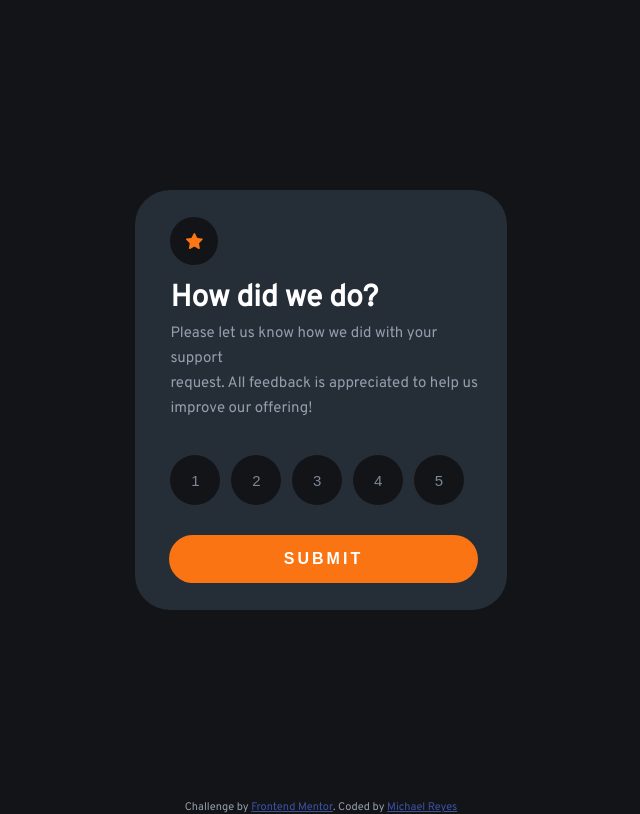
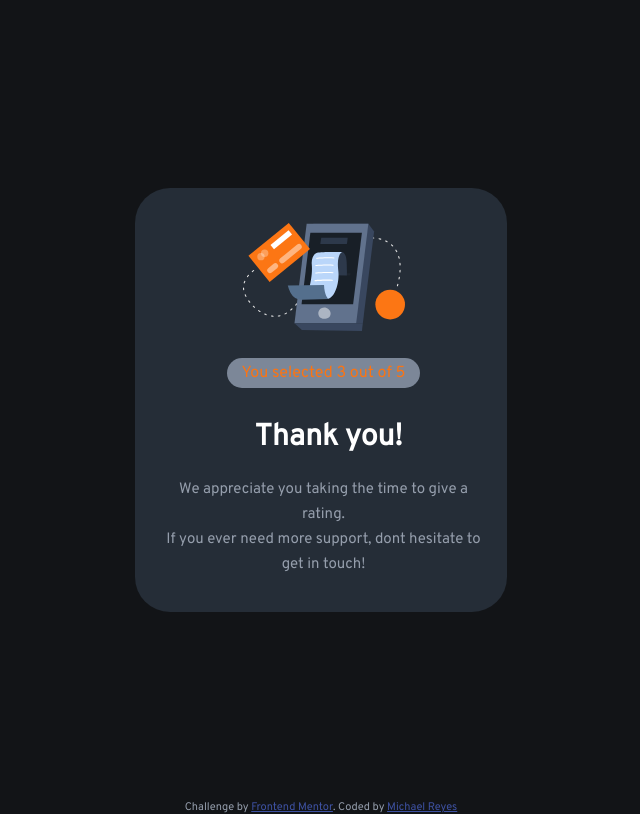
Before and after one commit to michaelr47/InteractiveRatingComponent, a plain HTML site: page index.html in a window 1280 px wide. Both pictures are taken after a click on the button "SUBMIT". Shown: the whole page, without its empty margins (319-959 px from the left). Drawn offline with Linux system fonts and the light colour scheme.

Commit message:
centered ty container, rating works

```diff
--- a/app.js
+++ b/app.js
@@ -1,25 +1,32 @@
 const ratingBtns = document.getElementsByClassName('rating');
-const numberRating = document.getElementById('ratingNum');
+const numberRatingSpan = document.getElementById('ratingNum');
 const submitBtn = document.getElementById('submitButton');
 
 
 for (const button of ratingBtns) {
+
     button.addEventListener('click', () => {
-            numberRating.innerText = button.innerText;
+        button.style.backgroundColor = '#7c8798';
+        button.style.color = 'white';
+        numberRatingSpan.innerText = button.innerText;
+
+    });
+
+};
+
+
+submitBtn.addEventListener('click', () => {
 
     document.getElementsByClassName('main-container')[0].style.display = 'none';
-            document.getElementsByClassName('thankYouContainer')[0].style.display = 'block';
+
     let thankStyle = document.getElementsByClassName('thankYouContainer')[0].style;
-
     thankStyle.display = 'flex';
     thankStyle.flexDirection = 'column';
     thankStyle.alignItems = 'center';
     thankStyle.justifyContent = 'space-around';
     thankStyle.backgroundColor = 'var(--darkBlue)';
     thankStyle.width = 29 + '%';
-            thankStyle.height = 50 + '%';
+    thankStyle.height = 53 + '%';
     thankStyle.borderRadius = 35 + 'px';
     thankStyle.padding = 25 + 'px ' + 20 + 'px ' + 25 + 'px ' + 25 + 'px';
-
-        });
-    };
+})
--- a/index.html
+++ b/index.html
@@ -1,20 +1,25 @@
 <!DOCTYPE html>
 <html lang="en">
   <head>
-  <meta charset="UTF-8">
-  <meta name="viewport" content="width=device-width, initial-scale=1.0"> <!-- displays site properly based on user's device -->
+    <meta charset="UTF-8" />
+    <meta name="viewport" content="width=device-width, initial-scale=1.0" />
+    <!-- displays site properly based on user's device -->
 
-  <link rel="icon" type="image/png" sizes="32x32" href="./images/favicon-32x32.png">
-  <link rel="stylesheet" href="styles.css">
+    <link
+      rel="icon"
+      type="image/png"
+      sizes="32x32"
+      href="./images/favicon-32x32.png"
+    />
+    <link rel="stylesheet" href="styles.css" />
     <script defer src="./app.js"></script>
     <title>Frontend Mentor | Interactive rating component</title>
   </head>
   <body>
     <main>
-    <div class="main-container hidden">
-
+      <div class="main-container">
         <div id="starDiv">
-        <img id="svgStar" src="./images/icon-star.svg" alt="start icon">
+          <img id="svgStar" src="./images/icon-star.svg" alt="start icon" />
         </div>
 
         <div id="headingQuestion">
@@ -23,8 +28,9 @@
 
         <div id="paragraphText">
           <p class="description-text">
-        Please let us know how we did with your support<br> request. All feedback is appreciated
-        to help us <br>improve our offering!
+            Please let us know how we did with your support<br />
+            request. All feedback is appreciated to help us <br />improve our
+            offering!
           </p>
         </div>
 
@@ -40,24 +46,31 @@
           <button id="submitButton">Submit</button>
         </div>
       </div>
-  <div class="thankYouContainer hidden">
+      <div class="thankYouContainer">
         <div id="ratingImage">
-      <img src="./images/illustration-thank-you.svg" alt="rating image">
+          <img src="./images/illustration-thank-you.svg" alt="rating image" />
         </div>
 
         <div id="selectedRatingDiv">
-      <p id="selectedText">You selected <span id="ratingNum">3</span> out of 5</p>
+          <sub
+            ><p id="selectedText">
+              You selected <span id="ratingNum">3</span> out of 5
+            </p></sub
+          >
         </div>
         <h1 id="ty">Thank you!</h1>
-    We appreciate you taking the time to give a rating. If you ever need more support,
-    dont hesitate to get in touch!
-    Thank you state end
+        <p id="appreciateText" style="text-align: center">
+          We appreciate you taking the time to give a rating.<br />If you ever
+          need more support, dont hesitate to <br />get in touch!
+        </p>
       </div>
     </main>
     <footer>
       <div class="attribution">
-    Challenge by <a href="https://www.frontendmentor.io?ref=challenge" target="_blank">Frontend Mentor</a>.
-    Coded by <a href="#">Michael Reyes</a>
+        Challenge by
+        <a href="https://www.frontendmentor.io?ref=challenge" target="_blank"
+          >Frontend Mentor</a
+        >. Coded by <a href="#">Michael Reyes</a>
       </div>
     </footer>
   </body>
--- a/styles.css
+++ b/styles.css
@@ -50,7 +50,7 @@ main {
     justify-content: space-around;
     background-color: var(--darkBlue);
     width: 29%;
-    height: 52.5%;
+    height: 53%;
     border-radius: 35px;
     padding: 25px 20px 25px 25px;
 }
@@ -138,12 +138,21 @@ main {
 
 #ty {
     text-align: center;
+    padding: -10px 0px;
+   color: var(--white);
 }
+
+
 #selectedText {
     padding: 5px 15px;
+    font-size: 16px;
     border-radius: 15px;
     background-color: var(--mediumGray);
+    color: var(--primary);
+}
 
+#appreciateText {
+    line-height: 25px;
 }
 
 footer {
```
Lines whose indentation alone changed are shown as unchanged.
